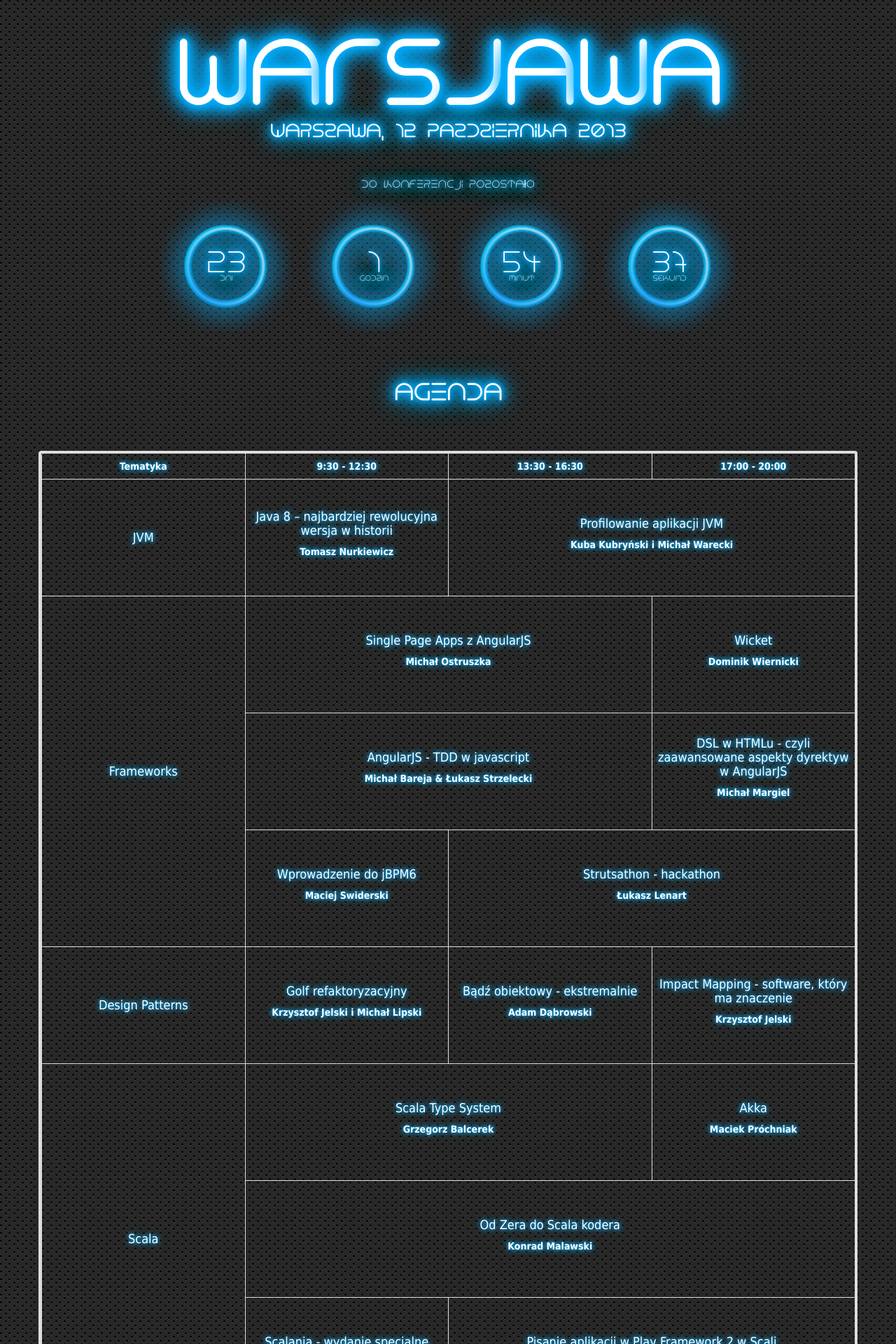
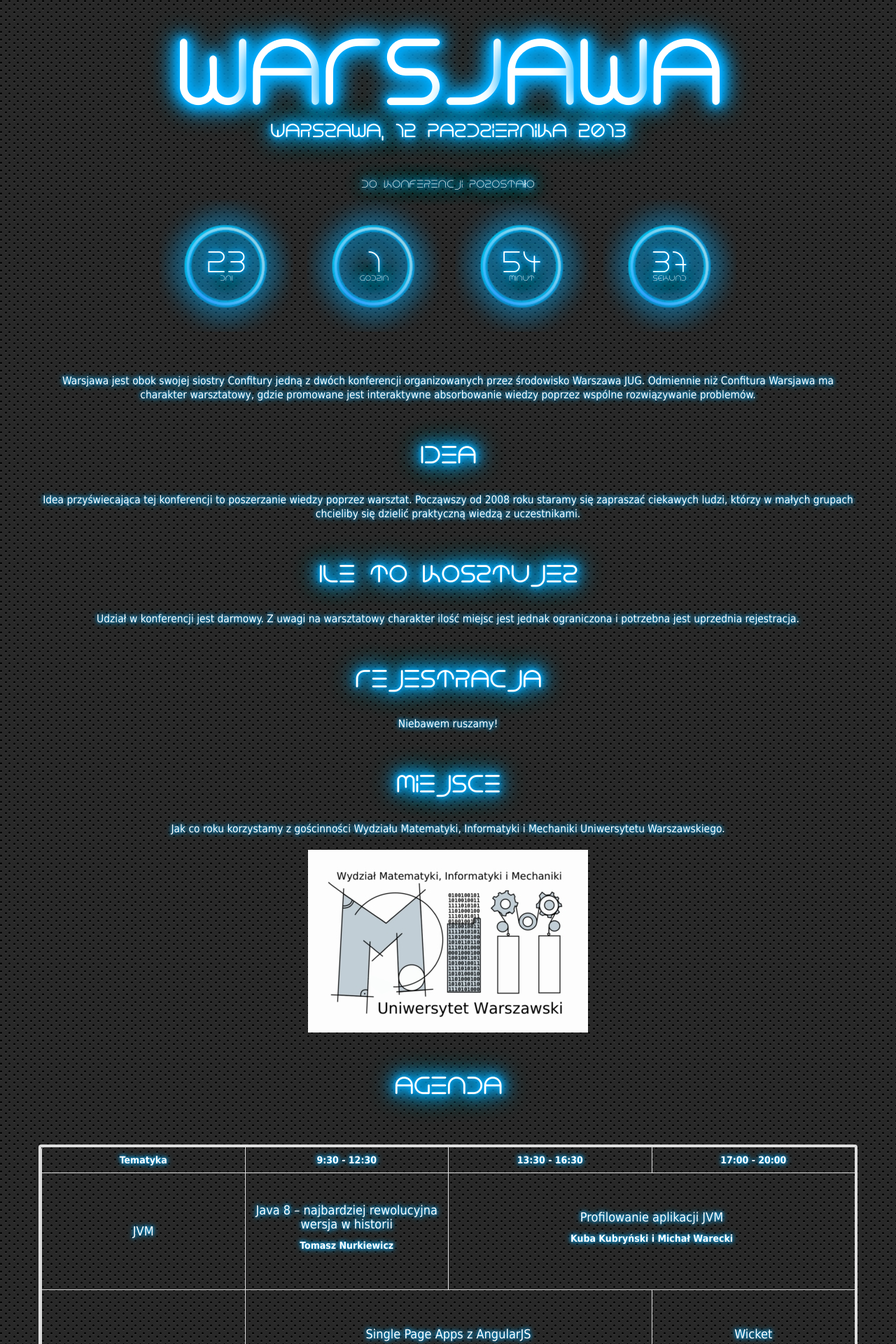
Before and after one commit to wojtekerbetowski/warsjawa2013, a Jekyll site: the page built from index.html, in a window 1280 px wide. Shown: the top 1920 px of the page at 70% size. Built offline with Jekyll 4.4.1, drawn with Linux system fonts in a browser that asks for light colours.

Commit message:
minimalne info o konferencji

```diff
--- a/_layouts/main.html
+++ b/_layouts/main.html
@@ -39,6 +39,81 @@
                     <li><div class='numbers'>%{m}<span>minut</span></div></li>
                     <li><div class='numbers'>%{s}<span>sekund</span></div></li>
                 </ul>
+            </div>
+        </div>
+    </div>
+
+    <div class="container">
+        <div class="row">
+            <div class="span12 pagination-centered readable" style="margin-top: 50px;">
+                Warsjawa jest obok swojej siostry <a href="http://confitura.pl">Confitury</a>
+                jedną z dwóch konferencji
+                organizowanych przez środowisko Warszawa JUG. Odmiennie niż
+                <a href="http://confitura.pl">Confitura</a>
+                Warsjawa ma charakter warsztatowy, gdzie promowane jest interaktywne
+                absorbowanie wiedzy poprzez wspólne rozwiązywanie problemów.
+            </div>
+        </div>
+    </div>
+
+    <div class="container">
+        <div class="row">
+            <div class="span12 pagination-centered" style="margin-top: 50px; margin-bottom: 20px;">
+                <h2>Idea</h2>
+            </div>
+        </div>
+        <div class="row">
+            <div class="span12 pagination-centered readable">
+                Idea przyświecająca tej konferencji to poszerzanie wiedzy poprzez warsztat.
+                Począwszy od 2008 roku staramy się zapraszać ciekawych ludzi, którzy w
+                małych grupach chcieliby się dzielić praktyczną wiedzą z uczestnikami.
+            </div>
+        </div>
+    </div>
+
+    <div class="container">
+        <div class="row">
+            <div class="span12 pagination-centered" style="margin-top: 50px; margin-bottom: 20px;">
+                <h2>Ile to kosztuje?</h2>
+            </div>
+        </div>
+        <div class="row">
+            <div class="span12 pagination-centered readable">
+                Udział w konferencji jest darmowy. Z uwagi na warsztatowy charakter ilość
+                miejsc jest jednak ograniczona i potrzebna jest uprzednia rejestracja.
+            </div>
+        </div>
+    </div>
+
+    <div class="container">
+        <div class="row">
+            <div class="span12 pagination-centered" style="margin-top: 50px; margin-bottom: 20px;">
+                <h2>Rejestracja</h2>
+            </div>
+        </div>
+        <div class="row">
+            <div class="span12 pagination-centered readable">
+                Niebawem ruszamy!
+            </div>
+        </div>
+    </div>
+
+    <div class="container">
+        <div class="row">
+            <div class="span12 pagination-centered" style="margin-top: 50px; margin-bottom: 20px;">
+                <h2>Miejsce</h2>
+            </div>
+        </div>
+        <div class="row">
+            <div class="span12 pagination-centered readable">
+                Jak co roku korzystamy z gościnności <a href="http://www.mimuw.edu.pl/wydzial/lokalizacja/budynek/adres.html" target="_blank">
+                Wydziału Matematyki, Informatyki i Mechaniki Uniwersytetu Warszawskiego.</a>
+                <br/> <br/>
+            </div>
+        </div>
+        <div class="row">
+            <div class="span12 pagination-centered">
+                <a href="http://www.mimuw.edu.pl/wydzial/lokalizacja/budynek/adres.html" target="_blank"><img src="/img/sponsors/mimuw.jpg" /></a>
             </div>
         </div>
     </div>
@@ -127,18 +202,6 @@
     <div class="container">
         <div class="row">
             <div class="span12 pagination-centered" style="margin-top: 50px; margin-bottom: 20px;">
-                <h2>Gospodarz</h2>
-            </div>
-        </div>
-        <div class="row">
-            <div class="span12 pagination-centered">
-                <a href="http://www.mimuw.edu.pl/" target="_blank"><img src="/img/sponsors/mimuw.jpg" /></a>
-            </div>
-        </div>
-    </div>
-    <div class="container">
-        <div class="row">
-            <div class="span12 pagination-centered" style="margin-top: 50px; margin-bottom: 20px;">
                 <h2>Sponsorzy</h2>
             </div>
         </div>
--- a/css/style.css
+++ b/css/style.css
@@ -170,3 +170,9 @@
     height: 150px;
     font-size: large;
 }
+
+.readable {
+    font-family: Tahoma, Geneva, sans-serif;
+    font-size: 110%;
+    text-shadow: 0 0 5px #02AEFF, 0 0 10px #02AEFF;
+}
```
